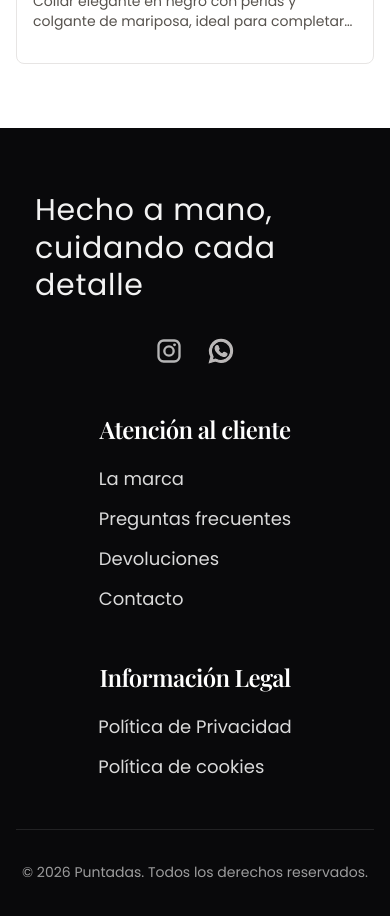
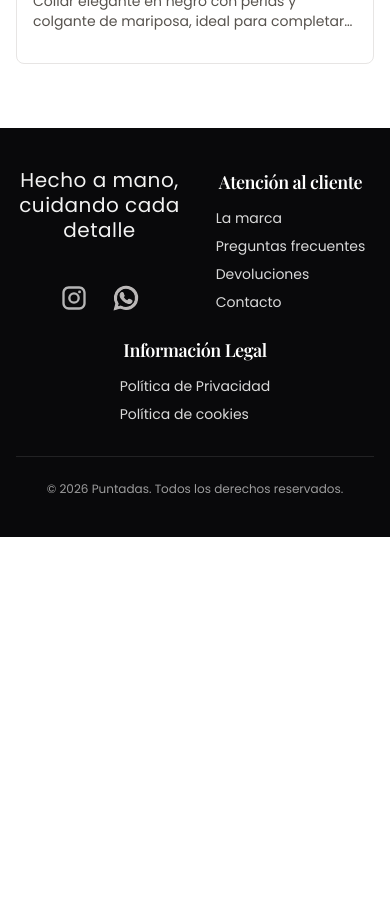
Before and after one commit to alexmanzaneda/puntadas-web, a Next.js app: page / in a window 390 px wide. Shown: the part 7280-8196 px from the top of the page. After the commit the page ends 7817 px from the top, so only its background shows below. Built offline with nearby package versions, Linux system fonts and the light colour scheme.

Commit message:
feat: update footer for mobile

```diff
--- a/src/components/layout/Footer.tsx
+++ b/src/components/layout/Footer.tsx
@@ -3,17 +3,17 @@
 export default function Footer() {
   return (
     <footer className="bg-zinc-950 text-white">
-      <div className="max-w-7xl mx-auto px-4 sm:px-6 lg:px-8 py-16 sm:py-20">
-        <div className="grid grid-cols-1 gap-12 md:grid-cols-3 md:gap-8">
-          {/* Brand Section */}
-          <div className="flex flex-col items-center md:items-start">
-            <p className="max-w-xs text-3xl leading-tight tracking-wide text-white/95">
+      <div className="max-w-7xl mx-auto px-4 sm:px-6 lg:px-8 py-10 sm:py-16">
+        <div className="grid grid-cols-2 gap-6 md:grid-cols-3 md:gap-8">
+          {/* Brand Section - Left Column (Mobile) */}
+          <div className="col-span-1 flex flex-col items-center justify-between md:items-start">
+            <p className="max-w-xs text-xl sm:text-3xl leading-tight tracking-wide text-white/95 text-center md:text-left">
               Hecho a mano,
               <br />
               cuidando cada detalle
             </p>
 
-            <div className="mt-8 flex items-center gap-6">
+            <div className="mt-6 sm:mt-8 flex items-center gap-6">
               <a
                 href="https://www.instagram.com/puntadas_pc/"
                 target="_blank"
@@ -37,10 +37,10 @@
             </div>
           </div>
 
-          {/* Customer Service */}
-          <div className="flex flex-col items-center">
-            <h3 className="text-2xl font-semibold tracking-tight">Atención al cliente</h3>
-            <ul className="mt-5 space-y-3 text-lg text-white/85">
+          {/* Customer Service - Right Column Mobile / Center Desktop */}
+          <div className="col-span-1 md:col-span-1 flex flex-col items-center">
+            <h3 className="text-lg sm:text-2xl font-semibold tracking-tight">Atención al cliente</h3>
+            <ul className="mt-3 sm:mt-5 space-y-2 sm:space-y-3 text-sm sm:text-lg text-white/85">
               <li>
                 <Link href="/nosotros" className="transition-colors hover:text-white">
                   La marca
@@ -64,10 +64,10 @@
             </ul>
           </div>
 
-          {/* Legal */}
-          <div className="flex flex-col items-center md:items-end">
-            <h3 className="text-2xl font-semibold tracking-tight">Información Legal</h3>
-            <ul className="mt-5 space-y-3 text-lg text-white/85">
+          {/* Legal - Right Column Desktop */}
+          <div className="col-span-2 md:col-span-1 flex flex-col items-center md:items-end">
+            <h3 className="text-lg sm:text-2xl font-semibold tracking-tight">Información Legal</h3>
+            <ul className="mt-3 sm:mt-5 space-y-2 sm:space-y-3 text-sm sm:text-lg text-white/85">
               <li>
                 <Link href="/politica-privacidad" className="transition-colors hover:text-white">
                   Política de Privacidad
@@ -83,8 +83,8 @@
         </div>
 
         {/* Bottom divider and copyright */}
-        <div className="mt-12 pt-8 border-t border-white/10">
-          <p className="text-center text-sm text-white/60">
+        <div className="mt-8 sm:mt-12 pt-6 sm:pt-8 border-t border-white/10">
+          <p className="text-center text-xs sm:text-sm text-white/60">
             © {new Date().getFullYear()} Puntadas. Todos los derechos reservados.
           </p>
         </div>
```
